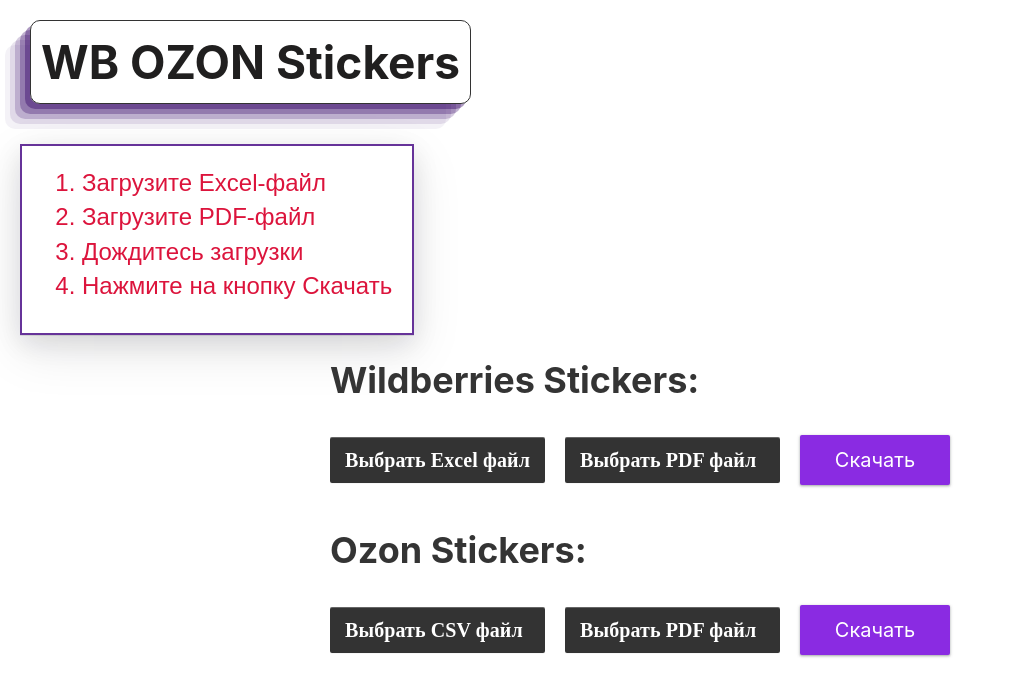
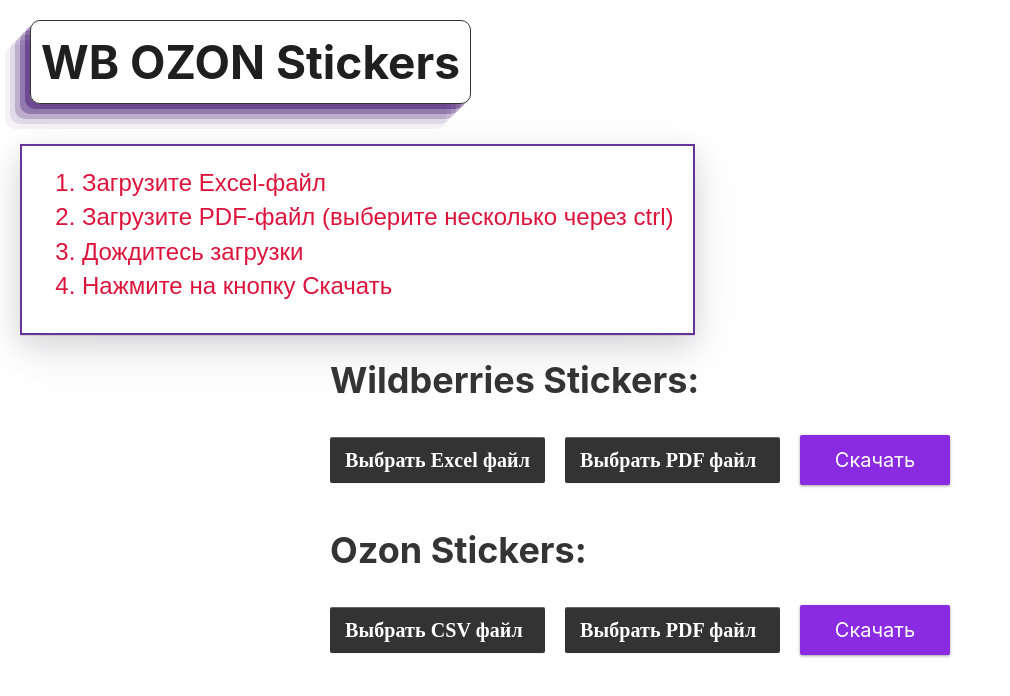
Before and after one commit to nexorqk/exel-wb-integration, a React (Create React App) app: page / in a window 1280 px wide. Shown: the top 696 px of the page, without its empty margins (0-1010 px from the left). Built offline with nearby package versions, Linux system fonts and the light colour scheme.

Commit message:
feat: multipdf text

```diff
--- a/src/App.tsx
+++ b/src/App.tsx
@@ -285,7 +285,7 @@
             <aside className="rules-article">
                 <ul style={{ listStyle: 'decimal' }}>
                     <li>Загрузите Excel-файл</li>
-                    <li>Загрузите PDF-файл</li>
+                    <li>Загрузите PDF-файл (выберите несколько через ctrl)</li>
                     <li>Дождитесь загрузки</li>
                     <li>Нажмите на кнопку Скачать</li>
                 </ul>
```
